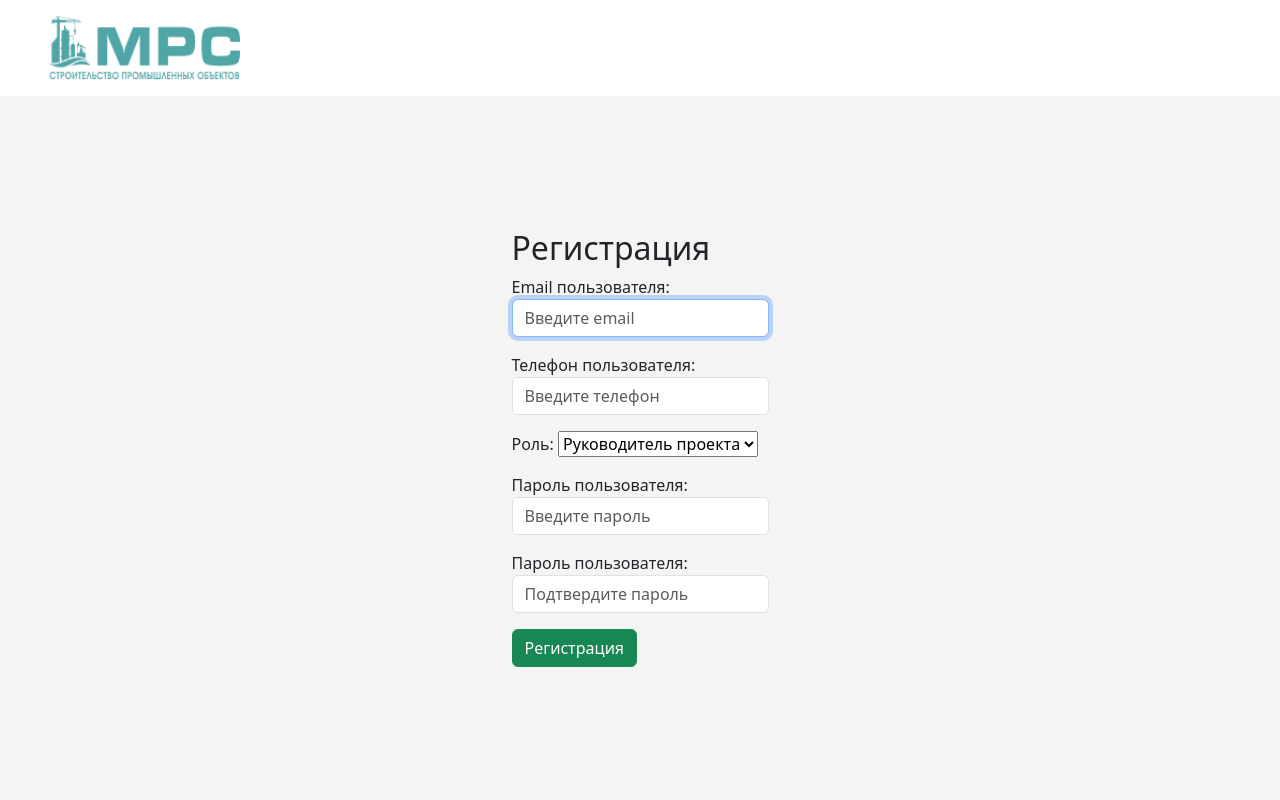
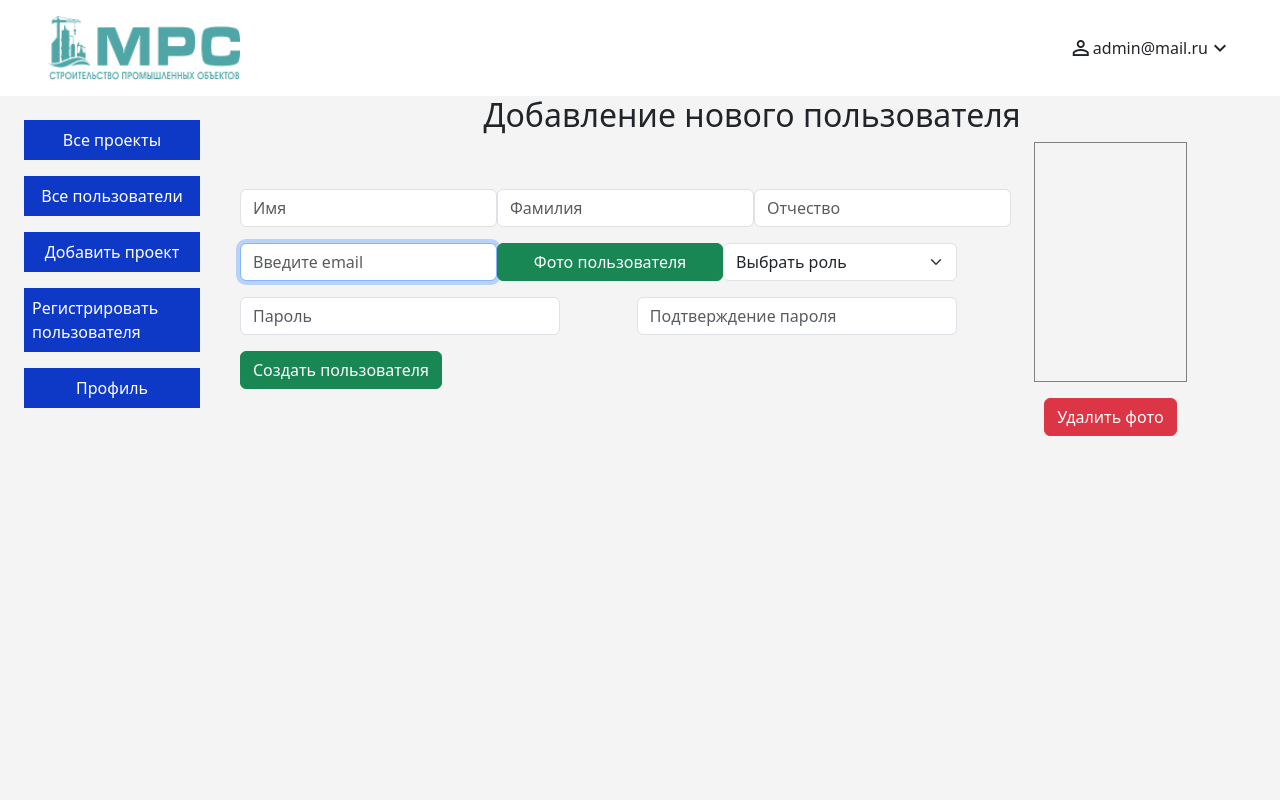
Before and after one commit to MeGaorion32/mpc, a Django app: template account/templates/account/register.html in a window 1280 px wide. Run offline with Django 5.2, Linux system fonts and the light colour scheme; the template is opened without the code that fills it: values that come from a table or form of the project are taken from there, others are empty; a user stored in the database is signed in; some libraries are stand-ins or nearby versions.

Commit message:
Функционал регистрация сделан

```diff
--- a/account/admin.py
+++ b/account/admin.py
@@ -6,12 +6,12 @@ class CustomUserAdmin(UserAdmin):
 
     model = Account
     list_display = ( 'id', 'email', 'name', 'surname', 'patronymic', 'password', 'avatar',
-                    'is_active', 'is_superuser', 'token', 'created_at', 'updated_at')
+                    'is_active', 'is_superuser', 'role', 'token', 'created_at', 'updated_at')
     list_filter = ('is_active', 'is_staff',)
     ordering = ('email',)
     fieldsets = (
 
-        (None, {'fields': ('email', 'name', 'surname', 'patronymic', 'avatar', 'is_active', 'is_superuser', 'token')}),
+        (None, {'fields': ('email', 'name', 'surname', 'patronymic', 'avatar', 'is_active', 'role', 'is_superuser', 'token')}),
     )
     search_fields = ('email',)
 
--- a/account/forms.py
+++ b/account/forms.py
@@ -4,29 +4,44 @@ from .models import Account
 
 class UserRegistrationForm(UserCreationForm):
 
+    def __init__(self, *args, **kwargs):
+        super(UserRegistrationForm, self).__init__(*args, **kwargs)
+        # Добавим опцию "Выбрать роль" в начало списка
+        self.fields['role'].choices = [('', 'Выбрать роль')] + list(self.fields['role'].choices)
+
+         # Установим значение по умолчанию для поля role
+        self.fields['role'].initial = ''
+
     password1 = forms.CharField(
         label='Пароль пользователя',
         widget=forms.PasswordInput(attrs={
-            'class': 'form-control custom-name-class',
-            'placeholder': 'Введите пароль'
+            'class': 'form-control register-field',
+            'placeholder': 'Пароль'
         })
 
     )
     password2 = forms.CharField(
         label='Пароль пользователя',
         widget=forms.PasswordInput(attrs={
-            'class': 'form-control custom-name-class',
-            'placeholder': 'Подтвердите пароль'
+            'class': 'form-control register-field',
+            'placeholder': 'Подтверждение пароля'
         })
 
     )
     class Meta:
         model = Account
-        fields = ('email', 'phone', 'role', 'password1', 'password2')
+        fields = ('email', 'phone', 'role', 'password1', 'password2', 'name', 'surname', 'patronymic', 'avatar')
 
         widgets = {
-                'email': forms.TextInput(attrs={'class': 'form-control custom-name-class', 'placeholder': 'Введите email'}),
-                'phone': forms.TextInput(attrs={'class': 'form-control custom-name-class', 'placeholder': 'Введите телефон'}),
+                'email': forms.TextInput(attrs={'class': 'form-control register-field', 'placeholder': 'Введите email'}),
+                'phone': forms.TextInput(attrs={'class': 'form-control register-field', 'placeholder': 'Введите телефон'}),
+                'name': forms.TextInput(attrs={'class': 'form-control register-field', 'placeholder': 'Имя'}),
+                'avatar': forms.FileInput(attrs={'class': 'register-avatar register-field', 'id': 'register-avatar',}),
+                'role': forms.Select(attrs={'class': 'form-select register-field', 'placeholder': 'Выбрать роль'}),
+                'surname': forms.TextInput(attrs={'class': 'form-control register-field', 'placeholder': 'Фамилия'}),
+                'patronymic': forms.TextInput(attrs={'class': 'form-control register-field', 'placeholder': 'Отчество'}),
+                # 'password1': forms.TextInput(attrs={'class': 'form-control register-field', 'placeholder': 'Пароль'}),
+                # 'password2': forms.TextInput(attrs={'class': 'form-control register-field', 'placeholder': 'Подтверждение пароля'}),
             }
 
         labels = {
--- a/account/models.py
+++ b/account/models.py
@@ -45,7 +45,7 @@ class Account(Base, AbstractBaseUser, PermissionsMixin):
     surname = models.CharField(max_length=255, blank=True, null=True, verbose_name='Фамилия')
     patronymic = models.CharField(max_length=255, blank=True, null=True, verbose_name='Отчество')
     phone = models.CharField(max_length=15, blank=True, null=True, verbose_name='Номер телефона')
-    avatar = models.FileField(upload_to=get_upload_path, blank=True, null=True, verbose_name='Аватар')
+    avatar = models.FileField(upload_to='account/', blank=True, null=True, verbose_name='Аватар')
 
      # Поле для роли
     role = models.CharField(max_length=10, choices=Role.choices, default=Role.DIRECTOR, verbose_name='Роль')
--- a/account/static/account/scripts/script.js
+++ b/account/static/account/scripts/script.js
@@ -0,0 +1,26 @@
+$(document).ready(function() {
+    $(`#avatar-button`).on('click', function() {
+        event.preventDefault(); // чтобы форма не отправлялась при нажатии кнопки
+        $(`#register-avatar`).click();
+    });
+
+    $(`#register-avatar`).on('change', function() {
+        const files = this.files;
+        if (files && files[0]) {
+            const reader = new FileReader();
+            reader.onload = function(e) {
+                $('.avatar-preview-block').html(`<img src="${e.target.result}" alt="Preview" class="avatar-preview-image">`);
+            }
+            reader.readAsDataURL(files[0]);
+        }
+
+    });
+
+    $('.btn-danger').on('click', function() {
+        $('#register-avatar').val(''); // сбросить значение input file
+        $('.avatar-preview-block').empty(); // удалить превью
+    });
+
+
+
+})
--- /dev/null
+++ b/account/static/account/styles/register.css
@@ -0,0 +1,50 @@
+.field-rows, .main-section {
+    display: flex;
+    justify-content: space-between;
+    align-items: center;
+}
+
+.field-rows {
+    margin-bottom: 1em;
+}
+
+.register-main-title {
+    text-align: center;
+}
+
+.form-block {
+    width: 70%;
+}
+
+.info-block {
+    width: 30%;
+}
+
+.register-avatar {
+    display: none;
+}
+
+.info-block {
+    display: flex;
+    flex-direction: column;
+    justify-content: space-between;
+    align-items: center;
+}
+
+.avatar-preview-block {
+    border: 1px gray solid;
+    width: 50%;
+    height: 15em;
+    margin-bottom: 1em;
+    display: flex;
+    justify-content: center;
+    align-items: center;
+}
+
+.avatar-preview-image {
+    width: 90%;
+}
+
+.register-field {
+    width: 20em !important;
+}
--- a/account/templates/account/register.html
+++ b/account/templates/account/register.html
@@ -1,51 +1,62 @@
-{% extends 'account/base.html' %}
+{% extends 'layouts/admin_base.html' %}
 {% load static %}
 {% load crispy_forms_tags %}
 
 {% block styles %}
-<!-- <link rel="stylesheet" href="{% static 'projects/styles/style.css' %}"> -->
+<link rel="stylesheet" href="{% static 'account/styles/register.css' %}">
 {% endblock %}
 
-{% block title %}Создание проекта{% endblock title %}
+{% block title %}Создание пользователя{% endblock title %}
 
 {% block content %}
 
 <!-- {{ form }} -->
 {% if user.is_superuser %}
-<main class="login-page">
+<main class="register-page">
     <div class="login-project-block">
-        <h2>Регистрация</h2>
-        <form method="post">
-            {% csrf_token %}
-            {{ form.non_field_errors }}
-            <!-- <div>
-                <label for="id_username">{{ form.username.label }}</label>
-                {{ form.username }}
-                {{ form.username.errors }}
+        <div class="row">
+            <h2 class="register-main-title">Добавление нового пользователя</h2>
+        </div>
+
+        <section class="main-section">
+            <div class="form-block">
+                <form method="post" enctype="multipart/form-data">
+                    {% csrf_token %}
+                    {{ form.non_field_errors }}
+                    <div class="field-rows">
+                        {{ form.name }}
+                        {{ form.surname }}
+                        {{ form.patronymic }}
+                    </div>
+
+                    <div class="field-rows">
+                        {{ form.email }}
+                        {{ form.avatar }}
+                        <button class="btn btn-success avatar-button register-field" id="avatar-button">Фото пользователя</button>
+                        {{ form.role }}
+                    </div>
+
+                    <div class="field-rows">
+                        {{ form.password1 }}
+                        {{ form.password2 }}
+                    </div>
+
+                    <button class="btn btn-success" type="submit">Создать пользователя</button>
+                </form>
+
             </div>
-            <div>
-                <label for="id_email">{{ form.email.label }}</label>
-                {{ form.email }}
-                {{ form.email.errors }}
+
+            <div class="info-block">
+                <div class="avatar-preview-block"></div>
+                <button class="btn btn-danger">Удалить фото</button>
+
             </div>
-            <div>
-                <label for="id_phone">{{ form.phone.label }}</label>
-                {{ form.phone }}
-                {{ form.phone.errors }}
-            </div>
-            <div>
-                <label for="id_password1">{{ form.password1.label }}</label>
-                {{ form.password1 }}
-                {{ form.password1.errors }}
-            </div>
-            <div>
-                <label for="id_password2">{{ form.password2.label }}</label>
-                {{ form.password2 }}
-                {{ form.password2.errors }}
-            </div> -->
-            {{ form.as_p }}
-            <button class="btn btn-success" type="submit">Регистрация</button>
-        </form>
+
+        </section>
+
+
+
+
     </div>
 
 </main>
@@ -60,7 +71,6 @@
 </form>
 {% else %}
 <h2>Анонимный пользователь</h2>
-<a href="{% url 'user_all_projects' %}">Все проекты</a>
 <a href="{% url 'login' %}">Страница авторизации</a>
 {% endif %}
 {% endif %}
@@ -80,3 +90,9 @@
 {% endif %}
 
 {% endblock content %}
+
+{% block footerScripts %}
+<script src="https://code.jquery.com/jquery-3.6.0.min.js"></script>
+<script src="{% static 'account/scripts/script.js' %}"></script>
+
+{% endblock footerScripts %}
--- a/account/views.py
+++ b/account/views.py
@@ -4,10 +4,10 @@ from .forms import UserRegistrationForm, UserLoginForm
 
 def register(request):
     if request.method == 'POST':
-        form = UserRegistrationForm(request.POST)
+        form = UserRegistrationForm(request.POST, request.FILES)
         if form.is_valid():
             form.save()
-            return redirect('login')  # Замените на ваше название URL входа
+            return redirect('register')  # Замените на ваше название URL входа
     else:
         form = UserRegistrationForm()
     return render(request, 'account/register.html', {'form': form})
```
Also changed, not shown: db.sqlite3.
